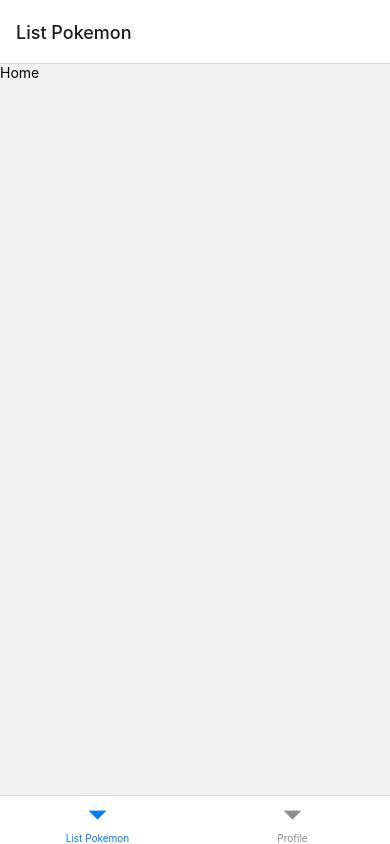
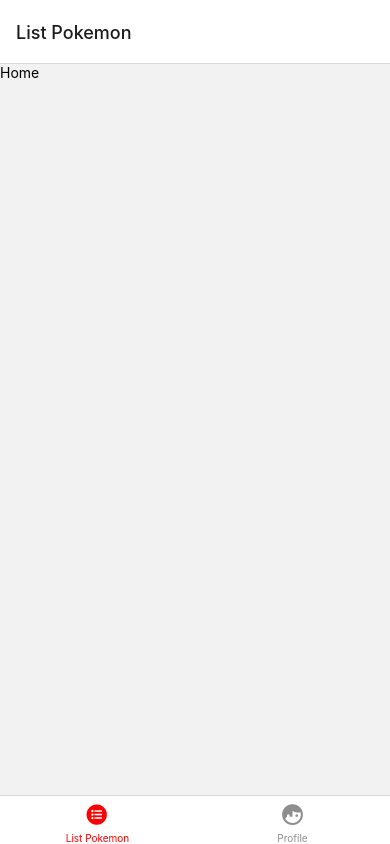
Before and after one commit to IvaanTorres/lp-react-native, a React Native app: screen / in a window 390 px wide. Built offline with nearby package versions, Linux system fonts and the light colour scheme.

Commit message:
feat(bottom-bar): change icons and active colors

```diff
--- a/package.json
+++ b/package.json
@@ -9,6 +9,7 @@
     "web": "expo start --web"
   },
   "dependencies": {
+    "@expo/vector-icons": "^13.0.0",
     "@expo/webpack-config": "^0.17.2",
     "@react-navigation/bottom-tabs": "^6.4.0",
     "@react-navigation/native": "^6.0.13",
@@ -20,6 +21,7 @@
     "react-native": "0.70.5",
     "react-native-safe-area-context": "4.4.1",
     "react-native-screens": "~3.18.0",
+    "react-native-vector-icons": "^9.2.0",
     "react-native-web": "~0.18.9"
   },
   "devDependencies": {
--- a/src/router/BottomBar.jsx
+++ b/src/router/BottomBar.jsx
@@ -1,4 +1,6 @@
 import { createBottomTabNavigator } from '@react-navigation/bottom-tabs'
+import { Ionicons } from '@expo/vector-icons'
+import { MaterialCommunityIcons } from '@expo/vector-icons'
 
 /* ------------------------------- Components ------------------------------- */
 import Index from '../pages/homepage/Index'
@@ -9,8 +11,31 @@
 const BottomBar = () => {
   return (
     <Tab.Navigator initialRouteName="Home">
-      <Tab.Screen name="List Pokemon" component={Index} />
-      <Tab.Screen name="Profile" component={Profile} />
+      <Tab.Screen
+        name="List Pokemon"
+        component={Index}
+        options={{
+          tabBarLabel: 'List Pokemon',
+          tabBarIcon: ({ color, size }) => (
+            <Ionicons name="ios-list-circle" size={size} color={color} />
+          ),
+          tabBarActiveTintColor: 'red',
+        }}
+      />
+      <Tab.Screen
+        name="Profile"
+        component={Profile}
+        options={{
+          tabBarLabel: 'Profile',
+          tabBarIcon: ({ color, size }) => (
+            <MaterialCommunityIcons
+              name="face-man-profile"
+              size={size}
+              color={color}
+            />
+          ),
+        }}
+      />
     </Tab.Navigator>
   )
 }
```
Also changed, not shown: 1 other file (tests, documents, lock files or other folders).
